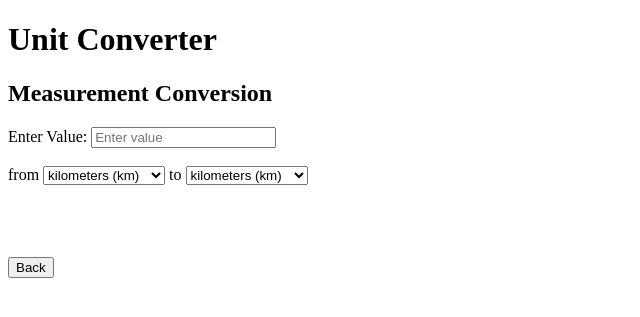
After one commit to Owencasabuena/conversion, a Python web app: template templates/metric.html in a window 1280 px wide. The commit adds this page. Shown: the top 317 px of the page, without its empty margins (0-640 px from the left). Run offline with Jinja, Linux system fonts and the light colour scheme; the template is opened without the code that fills it, so the values that code supplies are empty.

Commit message:
tapos na sa html

```diff
--- /dev/null
+++ b/templates/metric.html
@@ -0,0 +1,59 @@
+<!DOCTYPE html>
+<html lang="en">
+    <head>
+        <meta charset="UTF-8">
+        <title>Conversion</title>
+    </head>
+
+    <body>
+        <h1>Unit Converter</h1>
+        <h2>Measurement Conversion</h2>
+
+        <!-- LAGAYAN NG VALUE -->
+
+    <div class="container">
+            <label for="metricInput">Enter Value:</label>
+            <input type="number" id="metricInput" placeholder="Enter value">
+
+
+        <br><br>
+
+        <!-- FROM UNIT -->
+
+        <div class id="SelectContainer">
+
+            <label for="metricFrom">from</label>
+            <select id="metricFrom">
+                <option value="km">kilometers (km)</option>
+                <option value="m">meters (m)</option>
+                <option value="cm">centimeters (cm)</option>
+                <option value="mm">millimeters (mm)</option>
+            </select>
+
+        <!-- To Unit -->
+
+            <label for="metricTo">to</label>
+
+            <select id="metricTo">
+                <option value="km">kilometers (km)</option>
+                <option value="m">meters (m)</option>
+                <option value="cm">centimeters (cm)</option>
+                <option value="mm">millimeters (mm)</option>
+            </select>
+
+        </div>
+
+        <br><br>
+
+            <div id="measureResult"></div>
+
+        <br><br>
+
+        <!-- BALIK -->
+
+        <div id="balik">
+            <button type="button" onclick="window.location.href='index.html'">Back</button>
+        </div>
+    </div>
+    </body>
+</html>
```
Also changed, not shown: templates/index.html (+21 -1 lines), templates/temperature.html (added, +58 -0 lines).
